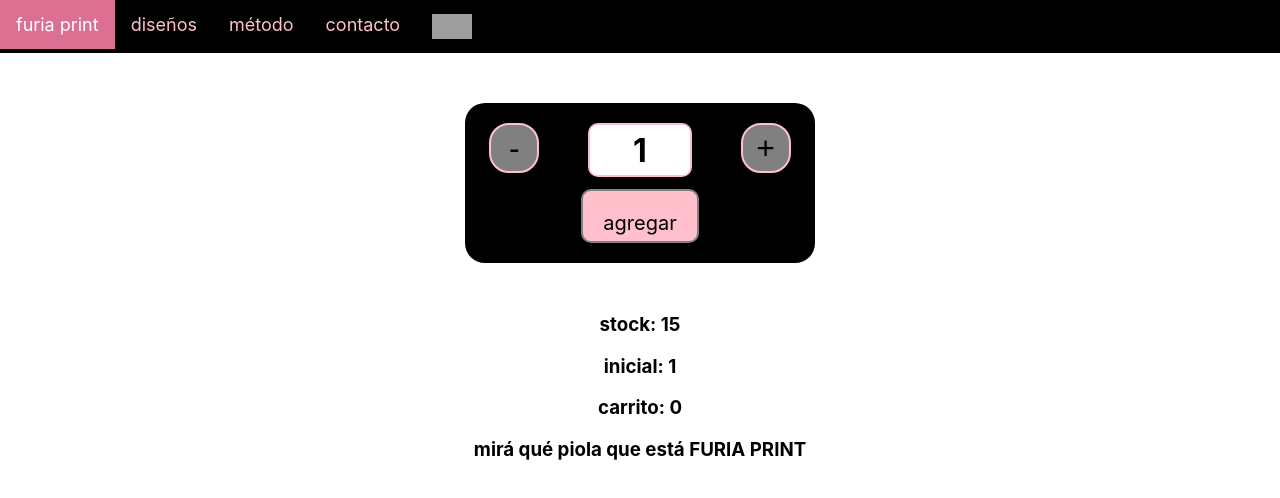
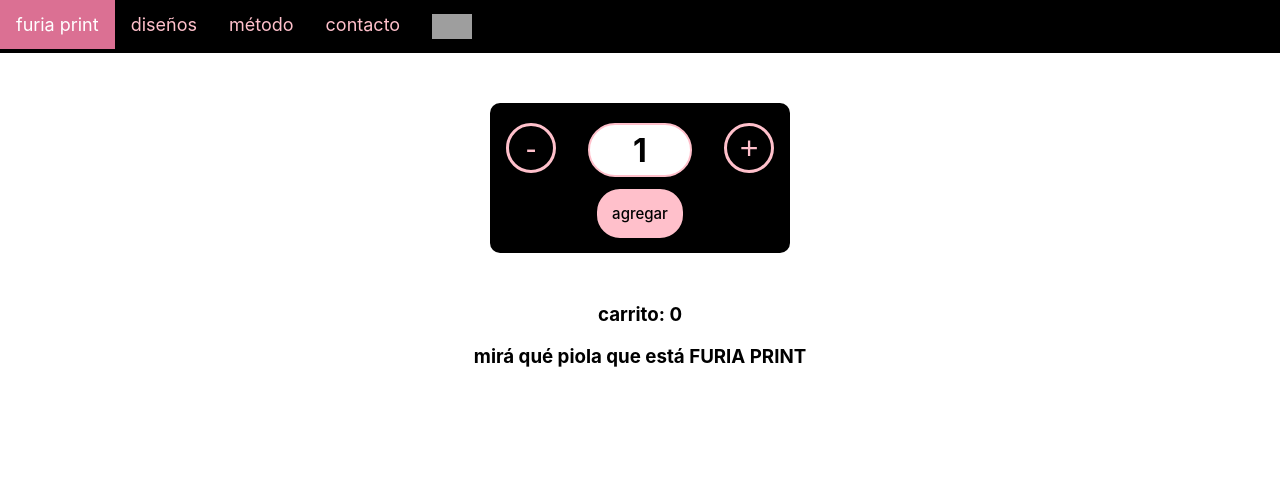
Before and after one commit to iagoscippo/coder_react, a React (Create React App) app: page / in a window 1280 px wide. Shown: the top 498 px of the page. Built offline with nearby package versions, Linux system fonts and the light colour scheme; grey boxes are pictures that could not be loaded.

Commit message:
ItemCount fixed

```diff
--- a/src/App.js
+++ b/src/App.js
@@ -5,11 +5,11 @@ import ItemCount from './components/ItemCount/ItemCount';
 
 function App() {
 
-// parametros iniciales
+
 let available = 15;
 let initial = 1;
 
-// estados
+
 let [counter, setCounter] = useState(initial);
 let [stock, setStock] = useState(available);
 let [cart, setCart] = useState(0);
@@ -19,8 +19,6 @@ let [exceed,setExceed] = useState(false);
 useEffect(() => {
   console.log("Initialized");
 }, []); */
-
-// handlers o callbacks
 
 const handleClick = (amount)=>{
   return ()=>{
@@ -42,7 +40,6 @@ const handleClick = (amount)=>{
   }
  }
 
-// Rendering
 
  const info = {
   width: '100%',
@@ -57,8 +54,6 @@ let itemCountProps = {stock, initial, handleAdd, handleClick, counter, exceed};
     <NavBar />
       <div className="info" style={info}>
         <ItemCount {...itemCountProps}/>
-        <h3>stock: {stock}</h3>
-        <h3>inicial: {initial}</h3>
         <h3>carrito: {cart}</h3>
         <ItemListContainer title="FURIA PRINT"/>
     </div>
--- a/src/components/ItemCount/Add/Add.js
+++ b/src/components/ItemCount/Add/Add.js
@@ -5,17 +5,18 @@ const add = {
     alignText:"center",
     cursor:"pointer",
     backgroundColor:"pink",
-    padding:20,
-    border:"2px solid grey",
+    padding:15,
+    justifyContent: 'center',
+    border:"2px solid black",
     color: "black",
-    fontSize: 20,
-    height:10,
-    borderRadius:10,
+    fontSize: 15,
+    fontWeight: 500,
+    borderRadius:25,
 
 }
 
 export default function ItemCountAdd(props){
     return (
-        <div className="agregar" style={add} onClick={props.handleAdd}>agregar</div>
+        <div className="agregar" style={add} onClick={props.onAdd}>agregar</div>
     )
 };
--- a/src/components/ItemCount/Button/Button.js
+++ b/src/components/ItemCount/Button/Button.js
@@ -5,14 +5,15 @@ let button = {
     height: 50,
     margin: 0,
     textAlign: "center",
-    border: "2px solid pink",
+    border: "3px solid pink",
     padding: "auto",
+    color: 'pink',
     cursor: "pointer",
-    backgroundColor: "grey",
+    backgroundColor: "black",
     display: 'flex',
     justifyContent: 'center',
     alignItems:"center",
-    borderRadius:20,
+    borderRadius:100,
     fontSize:"2rem"
 }
 
--- a/src/components/ItemCount/Display/Display.js
+++ b/src/components/ItemCount/Display/Display.js
@@ -10,7 +10,7 @@ let display = {
     alignItems:"center",
     fontWeight:"700",
     fontSize:"2rem",
-    borderRadius:10,
+    borderRadius:50,
 }
 
 export default function ItemCountDisplay(props){
--- a/src/components/ItemCount/ItemCount.js
+++ b/src/components/ItemCount/ItemCount.js
@@ -4,12 +4,12 @@ import ItemCountButton from './Button/Button';
 import ItemCountDisplay from './Display/Display';
 
 const styles = {
-    width:350,
-    height:160,
+    width:300,
+    height:150,
     backgroundColor:'black',
     display: 'flex',
     flexDirection:'column',
-    borderRadius: '20px',
+    borderRadius: '10px',
     margin: '50px auto'
 }
 
```
